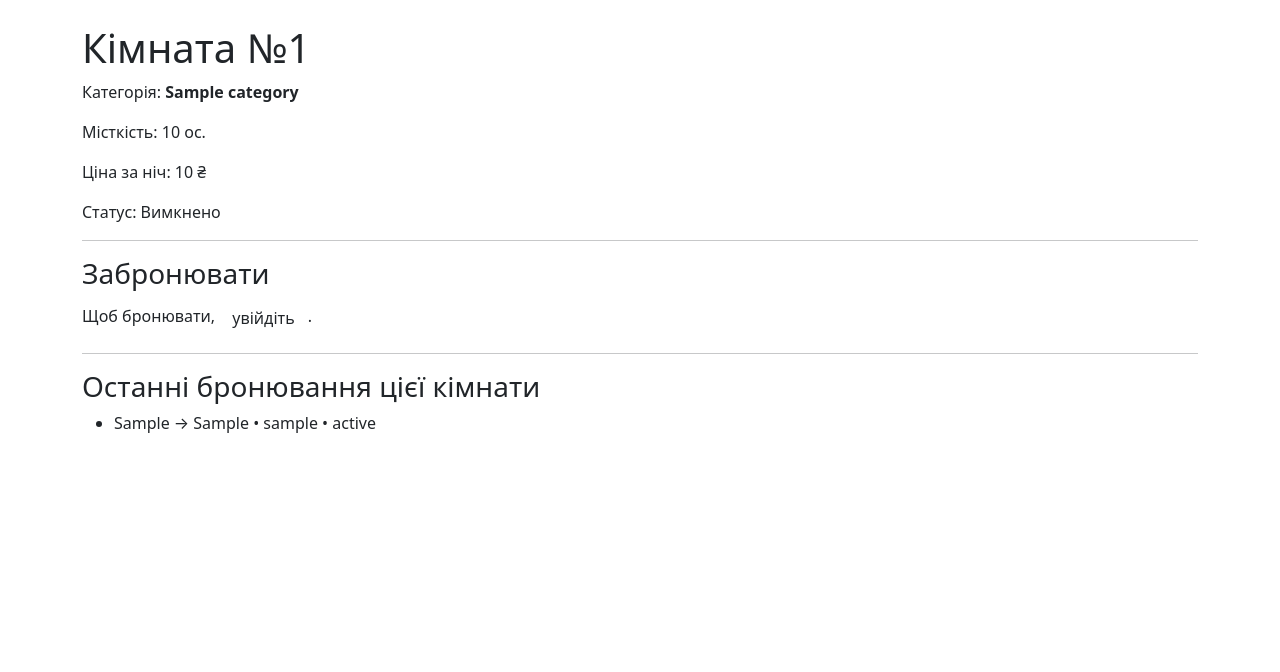
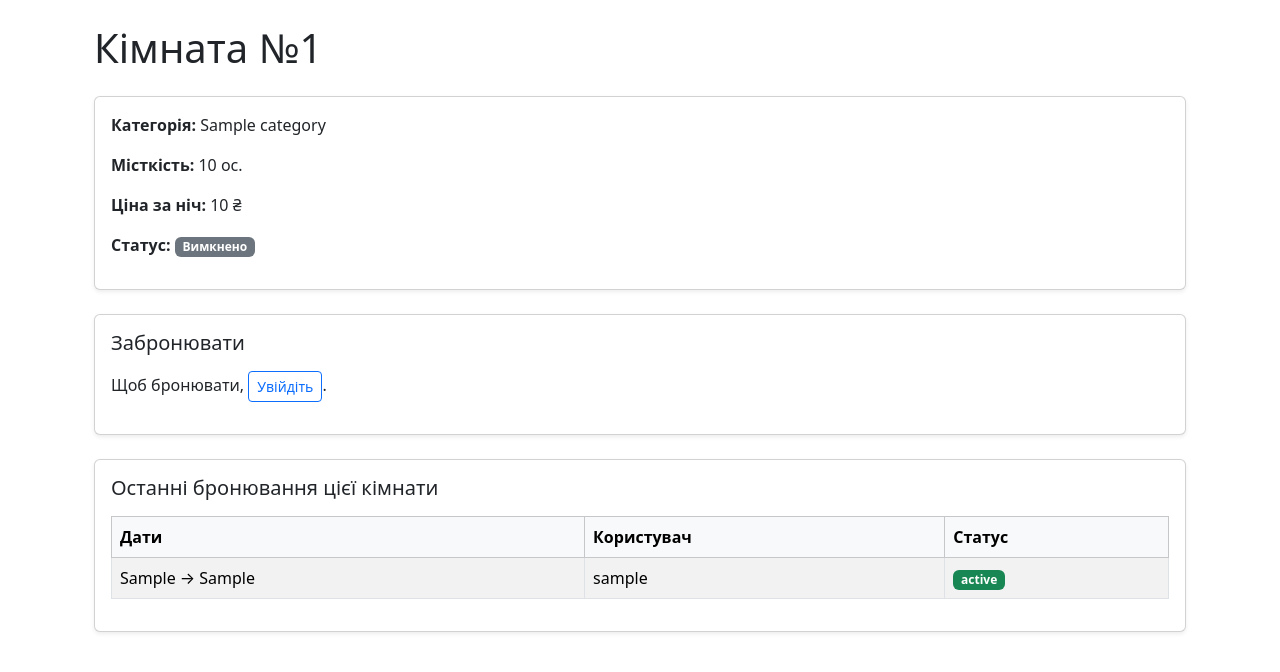
Before and after one commit to Lolkov1ch/django_booking, a Django app: template booking_site/templates/booking_app/room_detail.html in a window 1280 px wide. Shown: the part 56-728 px from the top of the page. Run offline with Django 3.2, Linux system fonts and the light colour scheme; the template is opened without the code that fills it: most values are stand-ins (such as "Sample title", 1, 10 or a date in 2020).

Commit message:
bootstrap

```diff
--- a/booking_site/templates/booking_app/room_detail.html
+++ b/booking_site/templates/booking_app/room_detail.html
@@ -1,31 +1,82 @@
 {% extends "booking_app/base.html" %}
 {% block title %}Кімната {{ room.number }}{% endblock %}
 {% block content %}
-<h1>Кімната №{{ room.number }}</h1>
-<p>Категорія: <b>{{ room.category.name }}</b></p>
-<p>Місткість: {{ room.category.capacity }} ос.</p>
-<p>Ціна за ніч: {{ room.category.price_per_night }} ₴</p>
-<p>Статус: {% if room.is_active %}Доступна{% else %}Вимкнено{% endif %}</p>
-
-<hr>
-<h3>Забронювати</h3>
+<div class="container my-4">
+  <h1 class="mb-4">Кімната №{{ room.number }}</h1>
+  <div class="card shadow-sm mb-4">
+    <div class="card-body">
+      <p><strong>Категорія:</strong> {{ room.category.name }}</p>
+      <p><strong>Місткість:</strong> {{ room.category.capacity }} ос.</p>
+      <p><strong>Ціна за ніч:</strong> {{ room.category.price_per_night }} ₴</p>
+      <p>
+        <strong>Статус:</strong>
+        {% if room.is_active %}
+          <span class="badge bg-success">Доступна</span>
+        {% else %}
+          <span class="badge bg-secondary">Вимкнено</span>
+        {% endif %}
+      </p>
+    </div>
+  </div>
+  <div class="card shadow-sm mb-4">
+    <div class="card-body">
+      <h3 class="h5 mb-3">Забронювати</h3>
       {% if request.user.is_authenticated %}
         <form method="post">
           {% csrf_token %}
+          <div class="mb-3">
             {{ form.as_p }}
-    <button class="btn" type="submit">Забронювати</button>
+          </div>
+          <button class="btn btn-primary" type="submit">Забронювати</button>
         </form>
       {% else %}
-  <p>Щоб бронювати, <a class="btn" href="/admin/login/?next={{ request.path }}">увійдіть</a>.</p>
+        <p>
+          Щоб бронювати,
+          <a class="btn btn-outline-primary btn-sm" href="/admin/login/?next={{ request.path }}">
+            Увійдіть
+          </a>.
+        </p>
       {% endif %}
-
-<hr>
-<h3>Останні бронювання цієї кімнати</h3>
-<ul>
+    </div>
+  </div>
+  <div class="card shadow-sm">
+    <div class="card-body">
+      <h3 class="h5 mb-3">Останні бронювання цієї кімнати</h3>
+      {% if last_bookings %}
+        <div class="table-responsive">
+          <table class="table table-striped table-bordered align-middle">
+            <thead class="table-light">
+              <tr>
+                <th>Дати</th>
+                <th>Користувач</th>
+                <th>Статус</th>
+              </tr>
+            </thead>
+            <tbody>
               {% for b in last_bookings %}
-    <li>{{ b.check_in }} → {{ b.check_out }} • {{ b.user.username }} • {{ b.get_status_display }}</li>
-  {% empty %}
-    <li>Поки немає.</li>
+                <tr>
+                  <td>{{ b.check_in }} → {{ b.check_out }}</td>
+                  <td>{{ b.user.username }}</td>
+                  <td>
+                    {% if b.status == 'canceled' %}
+                      <span class="badge bg-danger">{{ b.get_status_display }}</span>
+                    {% elif b.status == 'confirmed' %}
+                      <span class="badge bg-success">{{ b.get_status_display }}</span>
+                    {% elif b.status == 'pending' %}
+                      <span class="badge bg-warning text-dark">{{ b.get_status_display }}</span>
+                    {% else %}
+                      <span class="badge bg-secondary">{{ b.get_status_display }}</span>
+                    {% endif %}
+                  </td>
+                </tr>
               {% endfor %}
-</ul>
+            </tbody>
+          </table>
+        </div>
+      {% else %}
+        <p class="text-muted">Поки немає.</p>
+      {% endif %}
+    </div>
+  </div>
+</div>
 {% endblock %}
```
Also changed, not shown: booking_site/templates/booking_app/my_bookings.html (+40 -7 lines), booking_site/templates/booking_app/room_list.html (+18 -9 lines). Lines whose indentation alone changed are shown as unchanged.
